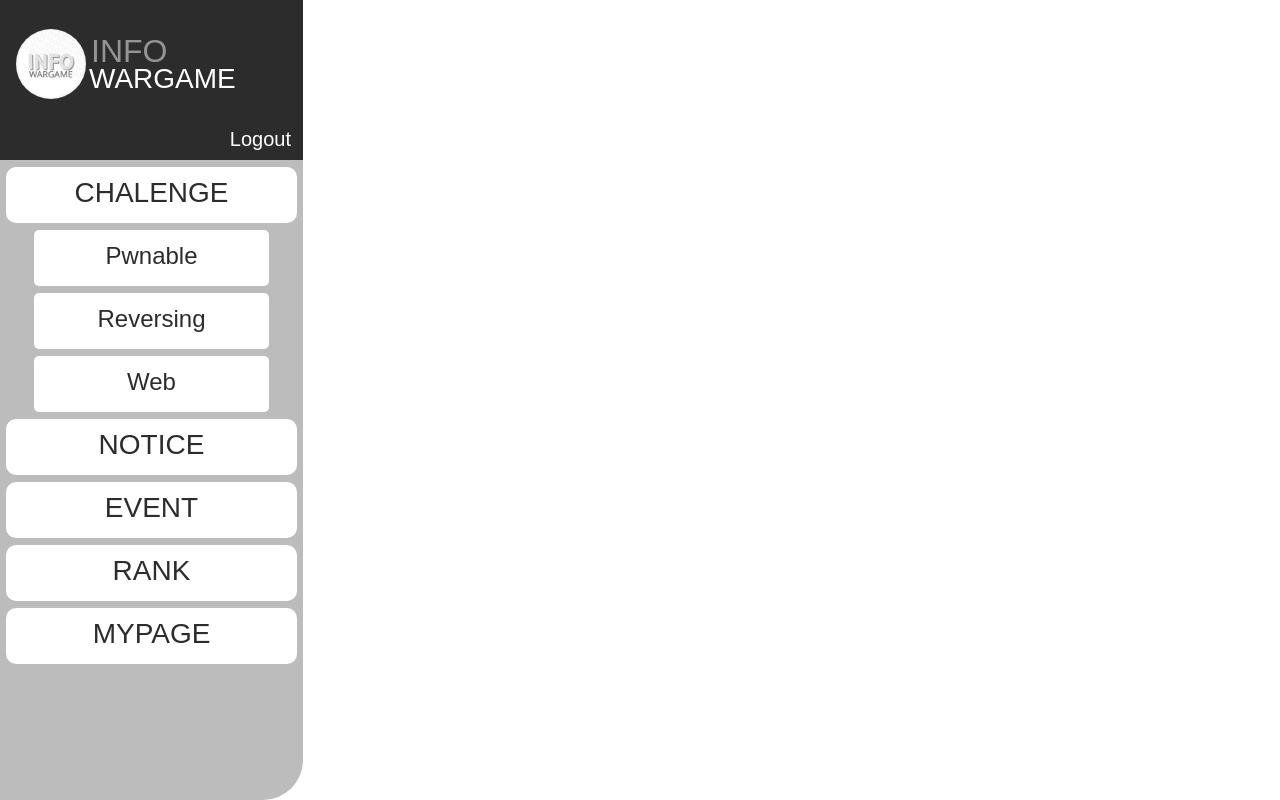
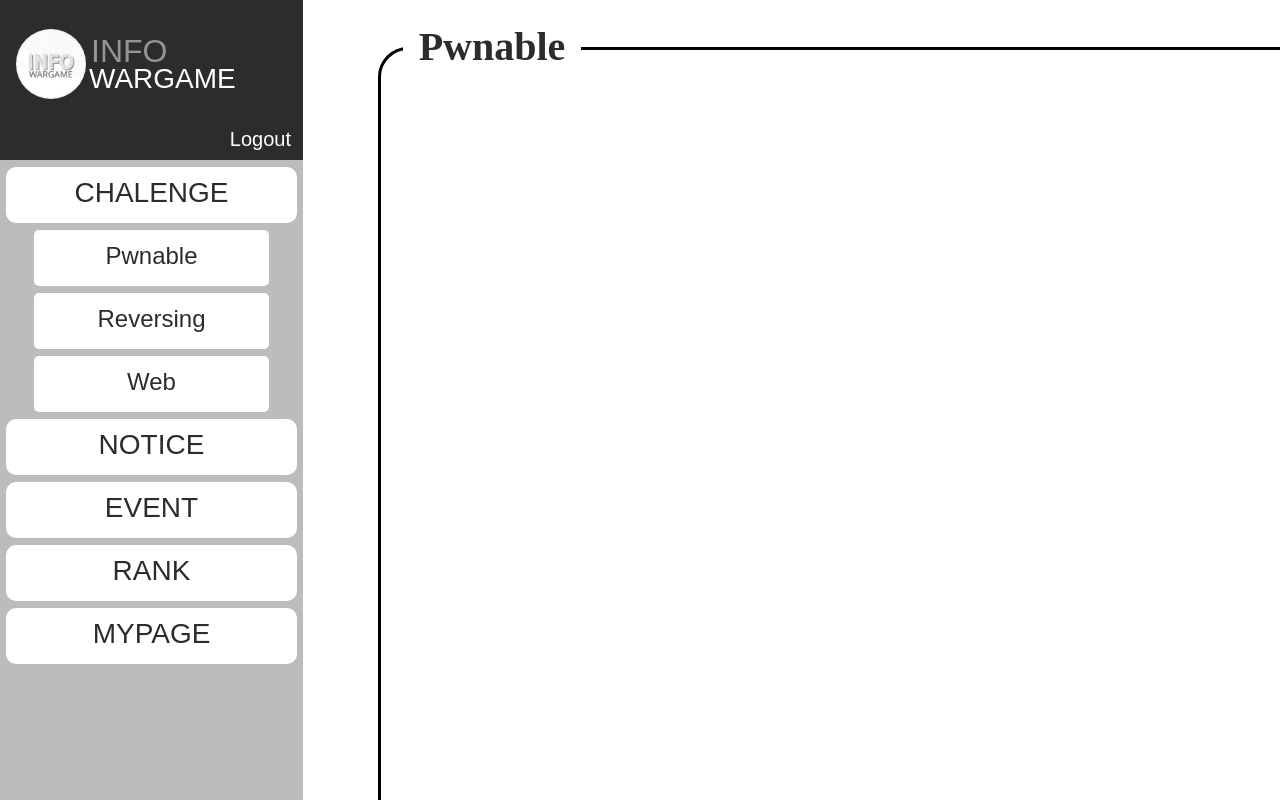
Before and after one commit to yms040813/Frontend_Infowargame_v3, a React (Create React App) app: page /#/ctf in a window 1280 px wide. Shown: the top 800 px of the page. Built offline with nearby package versions, Linux system fonts and the light colour scheme; a web font is replaced by a local one.

Commit message:
<ADD> MenuBar Update

```diff
--- a/src/components/DefaultTemplete.js
+++ b/src/components/DefaultTemplete.js
@@ -4,7 +4,7 @@ import MenuBarBox from "../components/common/MenuBarBox";
 
 const MenuBarStyled = styled.div`
   width: 303px;
-  height: 100vh;
+  height: calc(160px + 920px);
   background-color: #BCBCBC;
   border-bottom-right-radius: 40px;
 `;
@@ -30,7 +30,7 @@ const TopicAreaStyled = styled.div`
 const MainTopicStyled = styled.div`
   width: 291px;
   height: 56px;
-  background: #fff;
+  background-color: #fff;
   border-radius: 10px;
   margin-top: 7px;
 
@@ -40,8 +40,14 @@ const MainTopicStyled = styled.div`
   text-align: center;
   line-height: 51px;
 
+  transition: .1s;
+
   &:first-child{
     margin-top: 0;
+  }
+  &:hover{
+    background-color: #2c2c2c;
+    color: #fff;
   }
 `;
 const SubAreaStyled = styled.div`
--- a/src/components/ctfPloblem/ctfTemplete.js
+++ b/src/components/ctfPloblem/ctfTemplete.js
@@ -2,22 +2,53 @@ import React from "react";
 import styled from "styled-components";
 import DefaultTemplete from "../DefaultTemplete";
 
-const TestTotalArea = styled.div`
-  display: flex;
+const InnerStyled = styled.div`
   width: 1920px;
   margin: 0 auto;
+  position: relative;
 `;
-const TestArea = styled.div`
-  width: 1000px;
-  height: 100vh;
-  background-color: orange;
+const ProblemAreaStyled = styled.div`
+  margin: 0;
+  padding: 0;
+  width: 1445px;
+  height: 996px;
+  position: absolute;
+  top: 47px;
+  right: 97px;
+  bottom: 37px;
+  left: 378px;
+  border: 3px solid black;
+  border-radius: 30px;
+  box-sizing: border-box;
+`;
+const ProblemTopicStyled = styled.div`
+  position: absolute;
+  width: 178px;
+  height: 58px;
+  left: 22px;
+  top: -32px;
+  background-color: #fff;
+  z-index: 1;
+
+  font-family: Noto Sans KR;
+  font-style: normal;
+  font-weight: 900;
+  font-size: 40px;
+  line-height: 58px;
+
+  text-align: center;
+
+  color: #2C2C2C;
 `;
 
 const ctfTemplete = () => {
   return(
-    <TestTotalArea>
+    <InnerStyled>
       <DefaultTemplete />
-    </TestTotalArea>
+      <ProblemAreaStyled>
+        <ProblemTopicStyled>Pwnable</ProblemTopicStyled>
+      </ProblemAreaStyled>
+    </InnerStyled>
   );
 };
 
```
